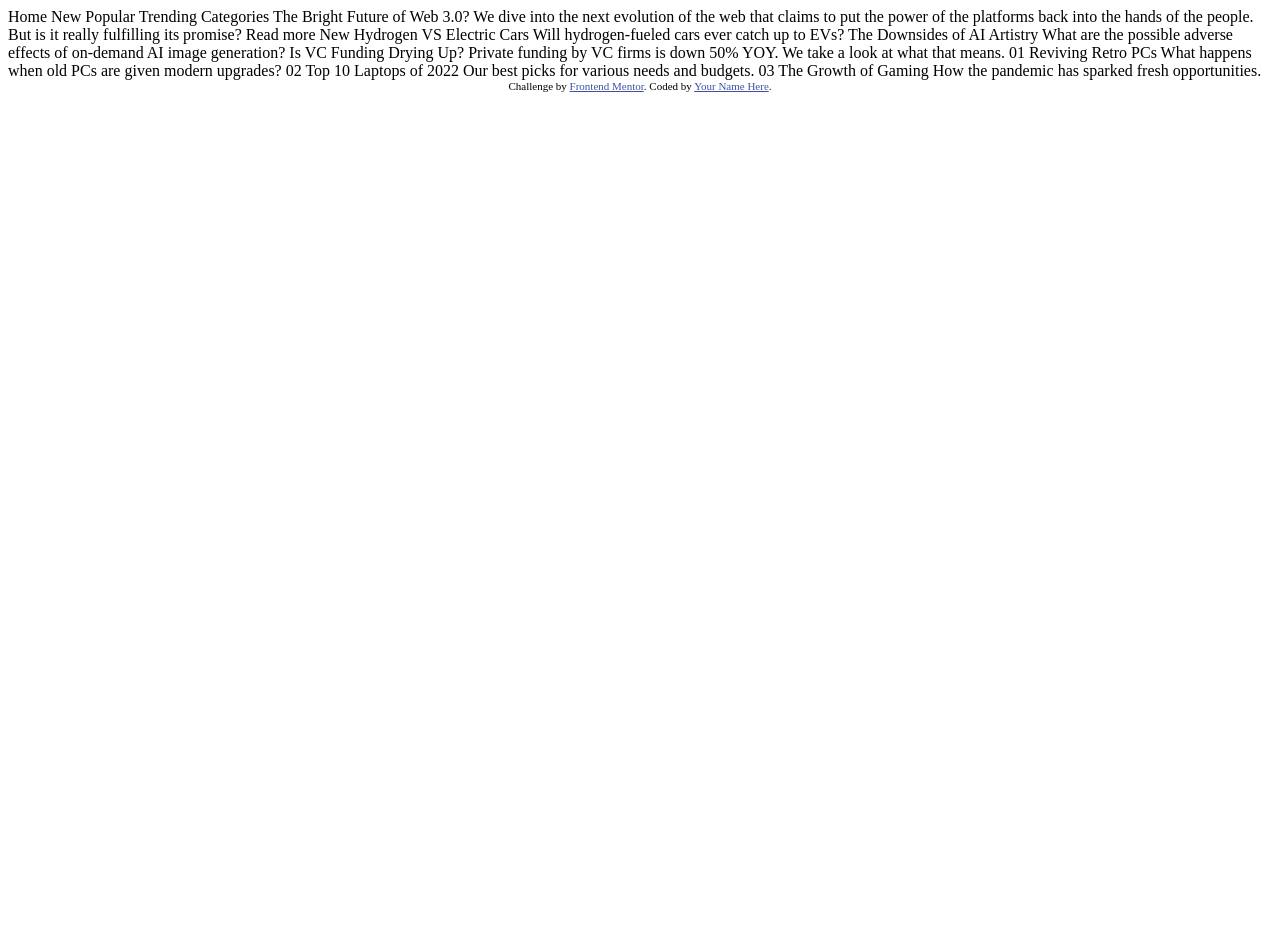
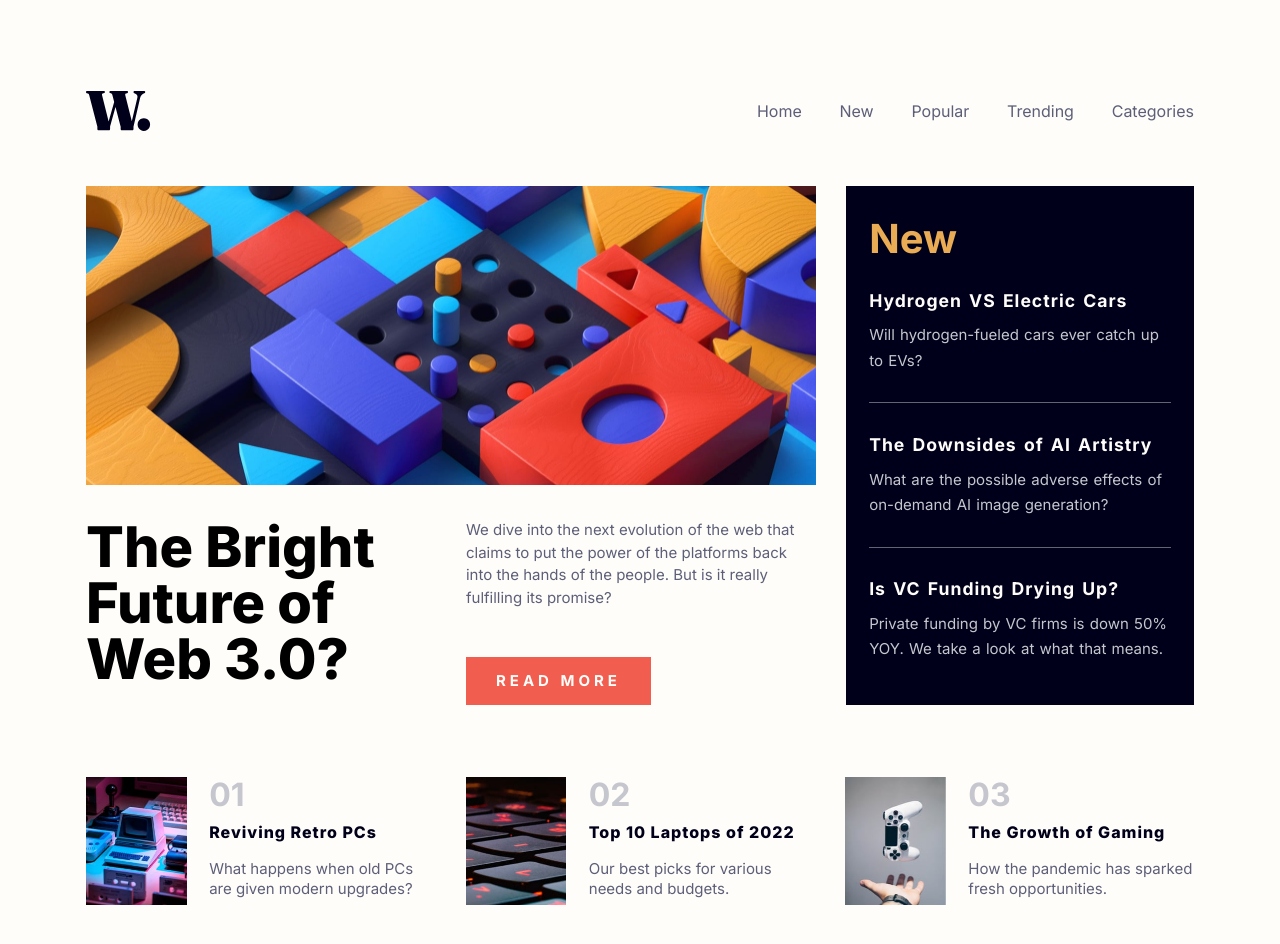
Before and after one commit to leng0017/Frontend-challenge---news-homepage, a plain HTML site: page index.html in a window 1280 px wide. Before the commit the page ends 800 px from the top, so only its background shows below. Drawn offline with Linux system fonts and the light colour scheme.

Commit message:
complete the challenage

```diff
--- a/index.html
+++ b/index.html
@@ -1,60 +1,93 @@
 <!DOCTYPE html>
 <html lang="en">
+
 <head>
   <meta charset="UTF-8">
-  <meta name="viewport" content="width=device-width, initial-scale=1.0"> <!-- displays site properly based on user's device -->
+  <meta name="description" content="News homepage - Frontend Mentor">
+  <meta name="keywords" content="News homepage, Frontend Mentor">
+  <meta name="viewport" content="width=device-width, initial-scale=1.0">
+  <link rel="icon" type="image/png" sizes="32x32" href="./assets/images/favicon-32x32.png">
+  <link rel="stylesheet" type="text/css" href="./style.css" />
+  <title>Frontend Mentor | News homepage</title>
+</head>
 
-  <link rel="icon" type="image/png" sizes="32x32" href="./assets/images/favicon-32x32.png">
+<body>
+  <header>
+    <h1>
+      <a href="#">
+        <img src="./assets/images/logo.svg" alt="News logo" />
+      </a>
+    </h1>
+    <nav class="navbar">
+      <img class="menu-icon" src="./assets/images/icon-menu.svg" alt="Menu" />
+      <ul class="nav-menu">
+        <li><a href="#">Home</a></li>
+        <li><a href="#">New</a></li>
+        <li><a href="#">Popular</a></li>
+        <li><a href="#">Trending</a></li>
+        <li><a href="#">Categories</a></li>
+      </ul>
+    </nav>
+  </header>
 
-  <title>Frontend Mentor | News homepage</title>
+  <main>
+    <section class="highlighted">
+      <img src="./assets/images/image-web-3-desktop.jpg" alt="News logo" />
+      <section>
+        <h2>The Bright Future of Web 3.0?</h2>
+        <section>
+          <p>We dive into the next evolution of the web that claims to put the power of the platforms back into the hands of the people. But is it really fulfilling its promise?</p>
+          <a href="#">Read more</a>
+        </section>
+      </section>
+    </section>
+    <section class="latest-news">
+      <h2>New</h2>
+      <section class="latest-articles">
+        <section>
+          <h3><a href="#">Hydrogen VS Electric Cars</a></h3>
+          <p>Will hydrogen-fueled cars ever catch up to EVs?</p>
+        </section>
+        <hr>
+        <section>
+          <h3><a href="#">The Downsides of AI Artistry</a></h3>
+          <p>What are the possible adverse effects of on-demand AI image generation?</p>
+        </section>
+        <hr>
+        <section>
+          <h3><a href="#">Is VC Funding Drying Up?</a></h3>
+          <p>Private funding by VC firms is down 50% YOY. We take a look at what that means.</p>
+        </section>
+      </section>
+    </section>
+    <section class="articles">
+      <section class="article">
+        <img src="./assets/images/image-retro-pcs.jpg" alt="Retro PC" />
+        <section class="article-meta">
+          <h2>01</h2>
+          <h3><a href="#">Reviving Retro PCs</a></h3>
+          <p>What happens when old PCs are given modern upgrades?</p>
+        </section>
+      </section>
+      <section class="article">
+        <img src="./assets/images/image-top-laptops.jpg" alt="Laptop keyboard" />
+        <section class="article-meta">
+          <h2>02</h2>
+          <h3><a href="#">Top 10 Laptops of 2022</a></h3>
+          <p>Our best picks for various needs and budgets.</p>
+        </section>
+      </section>
+      <section class="article">
+        <img src="./assets/images/image-gaming-growth.jpg" alt="Console controller" />
+        <section class="article-meta">
+          <h2>03</h2>
+          <h3><a href="#">The Growth of Gaming</a></h3>
+          <p>How the pandemic has sparked fresh opportunities.</p>
+        </section>
+      </section>
+    </section>
+  </main>
+  <script src="./script.js"></script>
+</body>
 
-  <!-- Feel free to remove these styles or customise in your own stylesheet 👍 -->
-  <style>
-    .attribution { font-size: 11px; text-align: center; }
-    .attribution a { color: hsl(228, 45%, 44%); }
-  </style>
-</head>
-<body>
-
-  Home
-  New
-  Popular
-  Trending
-  Categories
-
-  The Bright Future of Web 3.0?
-
-  We dive into the next evolution of the web that claims to put the power of the platforms back into the hands of the people.
-  But is it really fulfilling its promise?
-
-  Read more
-
-  New
-
-  Hydrogen VS Electric Cars
-  Will hydrogen-fueled cars ever catch up to EVs?
-
-  The Downsides of AI Artistry
-  What are the possible adverse effects of on-demand AI image generation?
-
-  Is VC Funding Drying Up?
-  Private funding by VC firms is down 50% YOY. We take a look at what that means.
-
-  01
-  Reviving Retro PCs
-  What happens when old PCs are given modern upgrades?
-
-  02
-  Top 10 Laptops of 2022
-  Our best picks for various needs and budgets.
-
-  03
-  The Growth of Gaming
-  How the pandemic has sparked fresh opportunities.
-
-  <div class="attribution">
-    Challenge by <a href="https://www.frontendmentor.io?ref=challenge" target="_blank">Frontend Mentor</a>.
-    Coded by <a href="#">Your Name Here</a>.
-  </div>
-</body>
 </html>
--- /dev/null
+++ b/script.js
@@ -0,0 +1,6 @@
+const menuIcon = document.querySelector(".menu-icon");
+const navbar = document.querySelector(".navbar");
+
+menuIcon.addEventListener("click", function () {
+    navbar.classList.toggle("active");
+});
--- /dev/null
+++ b/style.css
@@ -0,0 +1,358 @@
+@import url("https://fonts.googleapis.com/css2?family=Inter:wght@400;700;800&display=swap");
+
+:root {
+    --soft-orange: hsl(35, 77%, 62%);
+    --soft-red: hsl(5, 85%, 63%);
+    --off-white: hsl(36, 100%, 99%);
+    --grayish-blue: hsl(233, 8%, 79%);
+    --dark-grayish-blue: hsl(236, 13%, 42%);
+    --very-dark-blue: hsl(240, 100%, 5%);
+    --light-gray: hsla(0, 0%, 24%, 0.46);
+    --light-cream: rgba(254, 253, 249, 255);
+    --inter-font: "Inter", sans-serif;
+    --transition: all ease-in-out 0.3s;
+}
+
+*,
+*::before,
+*::after {
+    box-sizing: border-box;
+}
+
+* {
+    margin: 0;
+    padding: 0;
+}
+html,
+body {
+    height: 100%;
+}
+body {
+    -ms-overflow-style: none;
+    scrollbar-width: none;
+    overflow-y: scroll;
+    line-height: 1.5;
+    -webkit-font-smoothing: antialiased;
+    font-size: 15px;
+    position: relative;
+    font-family: var(--inter-font);
+    background-color: var(--light-cream);
+}
+body::-webkit-scrollbar {
+    display: none;
+}
+
+img,
+picture,
+video,
+canvas,
+svg {
+    display: block;
+    max-width: 100%;
+}
+img {
+    display: block;
+}
+
+ul,
+ol,
+li {
+    padding: 0;
+    margin: 0;
+}
+input,
+button,
+textarea,
+select {
+    font: inherit;
+}
+p,
+h1,
+h2,
+h3,
+h4,
+h5,
+h6 {
+    overflow-wrap: break-word;
+}
+
+#root,
+#__next {
+    isolation: isolate;
+}
+header,
+.article {
+    display: flex;
+    flex-direction: row;
+}
+.navbar.active,
+.navbar.active .nav-menu,
+.highlighted,
+.highlighted section,
+.highlighted section section,
+.latest-news,
+.latest-articles,
+.latest-articles section,
+.articles,
+.article-meta {
+    display: flex;
+    flex-direction: column;
+}
+/* Header */
+header {
+    justify-content: space-between;
+    align-items: center;
+    padding: 1rem;
+    position: relative;
+    max-width: 1140px;
+    margin: 0 auto;
+}
+main {
+    display: grid;
+    grid-template-columns: 1fr;
+    gap: 1.9rem;
+    padding: 1rem;
+    max-width: 1140px;
+    margin: 0 auto;
+}
+nav ul {
+    display: none;
+    flex-direction: row;
+    gap: 2.36rem;
+}
+nav {
+    position: relative;
+}
+
+.navbar.active {
+    position: fixed;
+    height: 100%;
+    z-index: 999;
+    top: 0;
+    right: 0;
+    left: 30%;
+    background-color: var(--off-white);
+    padding: 1rem;
+}
+.navbar.active::after {
+    display: inline-block;
+    position: absolute;
+    content: "";
+    width: 100%;
+    height: 100%;
+    background-color: var(--light-gray);
+    backdrop-filter: blur(2px);
+    top: 0;
+    left: -100%;
+}
+.menu-icon {
+    display: inline-block;
+    cursor: pointer;
+}
+.navbar.active .menu-icon {
+    position: absolute;
+    right: 1rem;
+    top: 1.72rem;
+    content: url("./assets/images/icon-menu-close.svg");
+}
+.navbar.active .nav-menu {
+    gap: 1rem;
+    margin-top: 50%;
+}
+nav ul li,
+nav ul li a {
+    list-style: none;
+    text-decoration: none;
+    cursor: pointer;
+    font-size: 1rem;
+    color: var(--dark-grayish-blue);
+}
+
+/* Highlighted */
+
+.highlighted {
+    gap: 2.1rem;
+    max-width: 45.6rem;
+    margin: 0 auto;
+}
+.highlighted img {
+    max-height: 18.8rem;
+    object-fit: cover;
+    object-position: top;
+}
+.highlighted section {
+    gap: 1.9rem;
+}
+
+.highlighted section p {
+    color: var(--dark-grayish-blue);
+}
+.highlighted h2 {
+    font-weight: 800;
+    font-size: 3.5rem;
+    line-height: 3.5rem;
+}
+.highlighted a {
+    padding: 0.8rem 1rem;
+    text-transform: uppercase;
+    font-weight: 700;
+    background-color: var(--soft-red);
+    color: var(--off-white);
+    text-decoration: none;
+    width: 52.9%;
+    text-align: center;
+    letter-spacing: 4px;
+}
+
+/* Latest News */
+.latest-news {
+    gap: 1.2rem;
+    background-color: var(--very-dark-blue);
+    padding: 1.45rem;
+}
+.latest-articles,
+.latest-articles section {
+    gap: 2rem;
+}
+.latest-news h2 {
+    color: var(--soft-orange);
+    font-size: 2.5rem;
+}
+.latest-articles {
+    gap: 1.8rem;
+}
+.latest-articles section {
+    gap: 0.5rem;
+}
+
+.latest-articles section h3 a {
+    text-decoration: none;
+    color: var(--off-white);
+    font-weight: 700;
+    font-size: 1.1rem;
+    word-spacing: 2px;
+    letter-spacing: 1px;
+}
+
+.latest-articles section p {
+    color: var(--grayish-blue);
+    word-spacing: 1px;
+    line-height: 1.6rem;
+}
+.latest-articles hr {
+    height: 1px;
+    background-color: var(--grayish-blue);
+    border: none;
+    opacity: 0.5;
+}
+
+/* Articles */
+.articles {
+    gap: 1.1rem;
+    margin-bottom: 4rem;
+    justify-content: space-between;
+}
+.article {
+    align-items: top;
+    gap: 1.4rem;
+    max-width: 21.8rem;
+    min-height: 7rem;
+    max-height: 8rem;
+    height: 8rem;
+}
+.article-meta {
+    gap: 1rem;
+    line-height: 1.3rem;
+    padding-top: 8px;
+}
+.article img {
+    max-width: 100%;
+}
+.article h2 {
+    color: var(--grayish-blue);
+    font-size: 2rem;
+    font-weight: 700;
+}
+.article h3 a {
+    text-decoration: none;
+    font-size: 1rem;
+    font-weight: 800;
+    letter-spacing: 1px;
+    color: var(--very-dark-blue);
+}
+.article p {
+    color: var(--dark-grayish-blue);
+}
+
+.latest-articles section h3 a,
+nav ul li a,
+.article h3 a,
+.highlighted section section a {
+    transition: var(--transition);
+}
+@media (hover: hover) {
+    .latest-articles section h3:hover a,
+    nav ul li a:hover,
+    .article h3 a:hover,
+    .highlighted section section a:hover {
+        transition: var(--transition);
+    }
+    .latest-articles section h3:hover a {
+        color: var(--soft-orange);
+    }
+    nav ul li a:hover,
+    .article h3 a:hover {
+        color: var(--soft-red);
+    }
+    .highlighted section section a:hover {
+        background-color: var(--very-dark-blue);
+    }
+}
+
+@media screen and (min-width: 600px) {
+    .highlighted section {
+        display: grid;
+        grid-template-columns: repeat(2, 1fr);
+    }
+    .highlighted section section {
+        gap: 3rem;
+    }
+}
+@media screen and (min-width: 800px) {
+    header {
+        padding-top: 5.7rem;
+        padding-bottom: 2.4rem;
+    }
+
+    .highlighted img {
+        content: url("./assets/images/image-web-3-desktop.jpg");
+    }
+    .menu-icon {
+        display: none;
+    }
+    nav ul {
+        display: flex;
+    }
+}
+
+@media screen and (min-width: 1140px) {
+    .highlighted {
+        grid-area: one;
+    }
+    .latest-news {
+        grid-area: two;
+    }
+    .articles {
+        grid-area: three;
+    }
+    main {
+        row-gap: 4.5rem;
+        grid-template-columns: 45.6rem 1fr;
+        grid-template-areas:
+            "one two"
+            "three three";
+    }
+    .articles {
+        flex-direction: row;
+    }
+}
```
Also changed, not shown: assets/fonts/Inter-VariableFont_slnt,wght.ttf (deleted), assets/fonts/README.txt (deleted), assets/fonts/static/Inter-Bold.ttf (deleted), assets/fonts/static/Inter-ExtraBold.ttf (deleted), assets/fonts/static/Inter-Regular.ttf (deleted), 1 other file.
